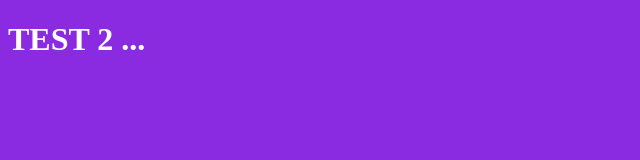
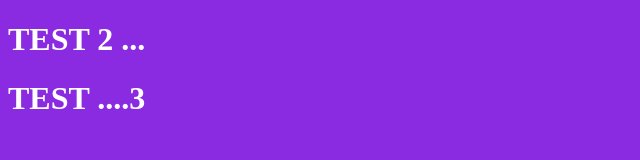
Before and after one commit to benchabaneyacine/mypro, a plain HTML site: page index.html in a window 1280 px wide. Shown: the whole page, without its empty margins (0-640 px from the left). Drawn offline with Linux system fonts and the light colour scheme.

Commit message:
purple text

```diff
--- a/index.html
+++ b/index.html
@@ -8,6 +8,7 @@
 </head>
 <body>
     <h1>TEST 2 ...</h1>
+    <h1>TEST ....3</h1>
 
     <script src="apps.js"></script>
 </body>
```
